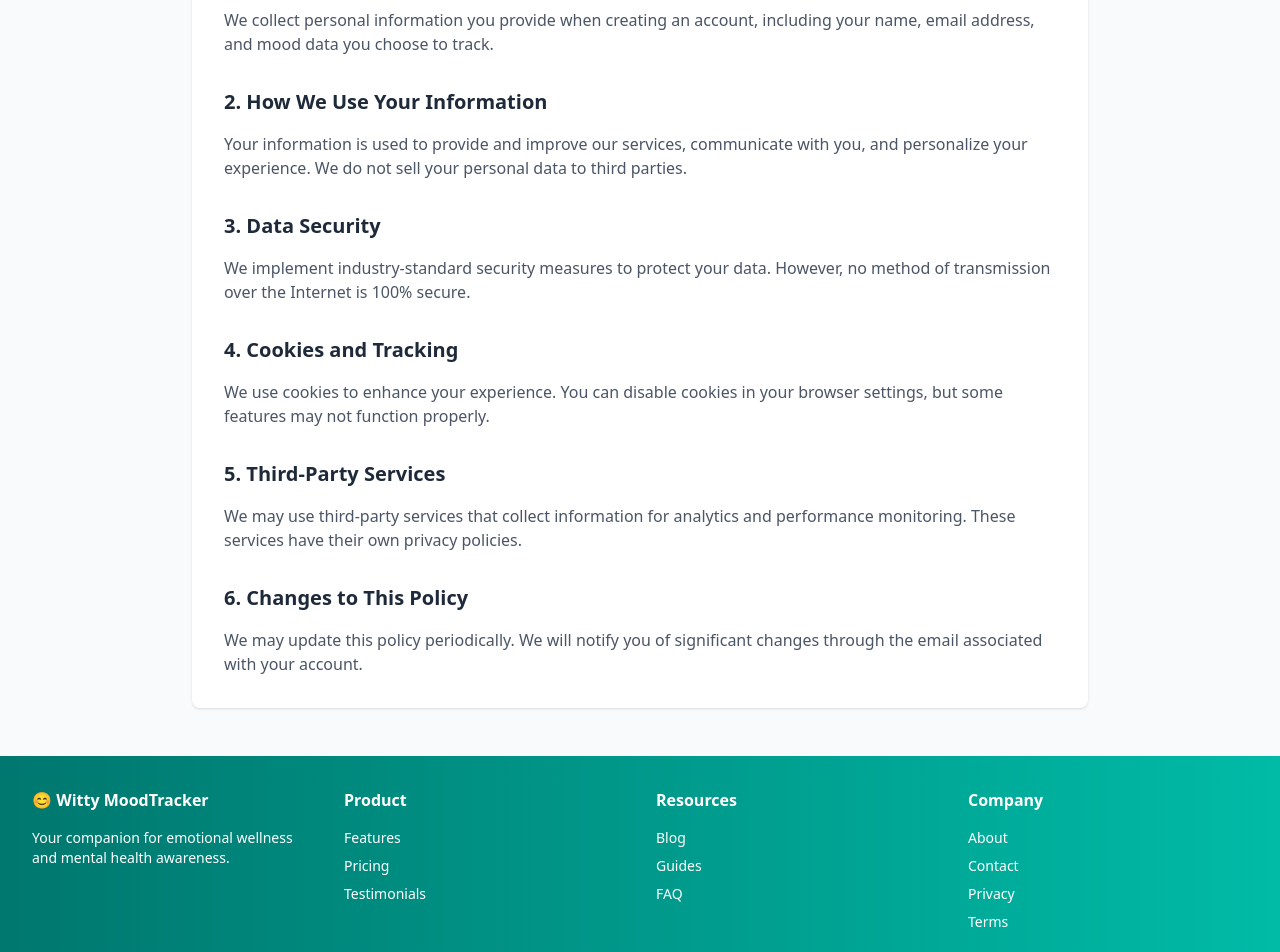
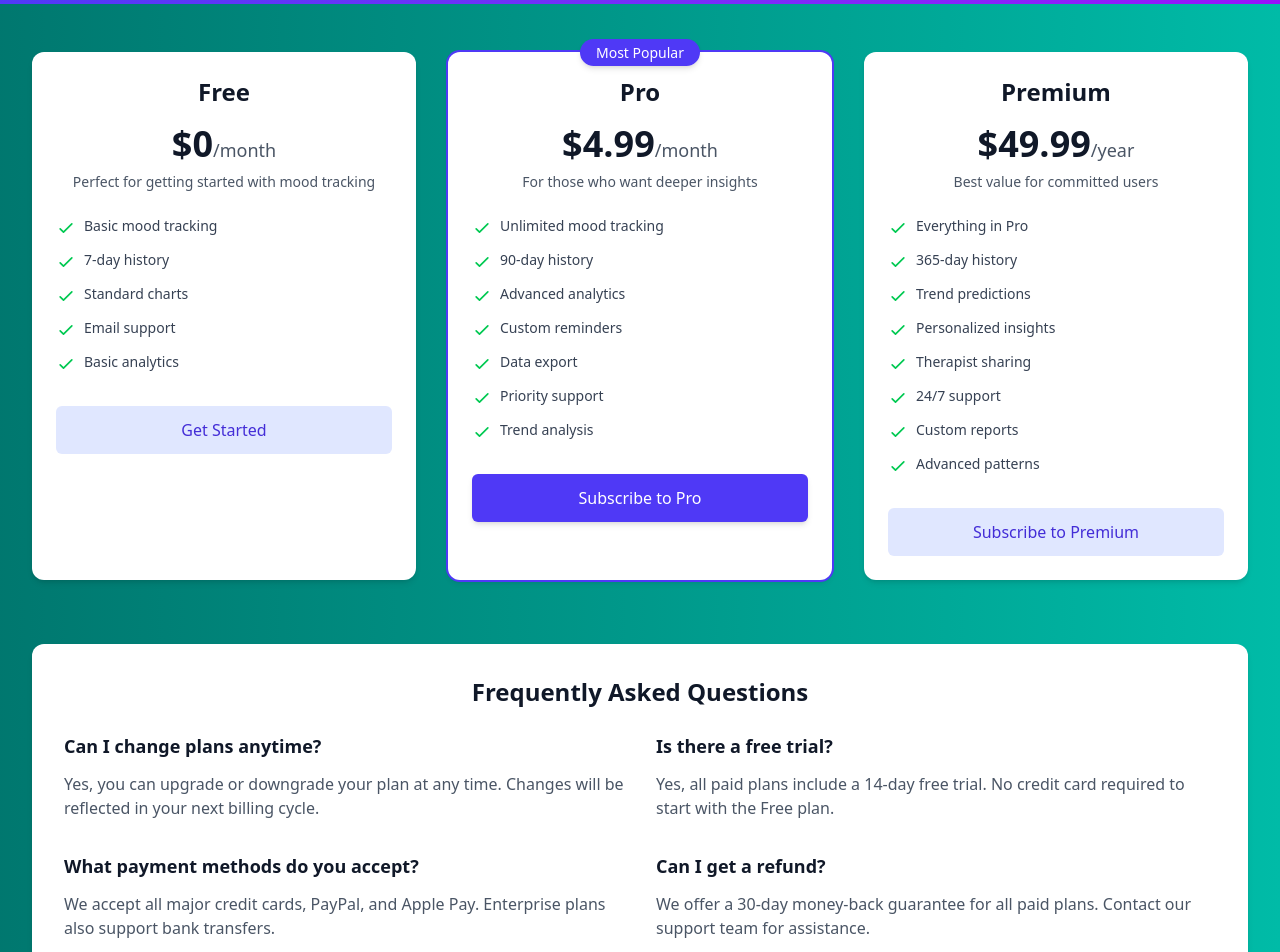
Before and after one commit to jacobkau/mood-tracker, a React (Vite) app in the folder client/: page /privacy in a window 1280 px wide. Shown: the part 240-1192 px from the top of the page. Built offline with nearby package versions, Linux system fonts and the light colour scheme; no server answers.

Commit message:
Update Privacy.jsx

```diff
--- a/client/src/pages/Privacy.jsx
+++ b/client/src/pages/Privacy.jsx
@@ -1,64 +1,259 @@
+import { useState, useEffect } from 'react';
+import { Link, useNavigate } from 'react-router-dom';
+import PageHeader from '../components/PageHeader';
+import { getSubscriptionPlans, subscribeToPlan } from '../services/api';
+import { toast } from 'react-toastify';
 import { useTheme } from '../context/useTheme';
-export default function Privacy() {
-    const { theme, themes } = useTheme();
+
+const Pricing = () => {
+  const [plans, setPlans] = useState([]);
+  const [loading, setLoading] = useState(true);
+  const [subscribing, setSubscribing] = useState(null);
+  const navigate = useNavigate();
+  const { theme, themes } = useTheme();
   const currentTheme = themes[theme];
+
+  useEffect(() => {
+    const fetchPlans = async () => {
+      try {
+        setLoading(true);
+        const response = await getSubscriptionPlans();
+
+        // Handle different response structures
+        let plansData = [];
+
+        if (Array.isArray(response.data)) {
+          // If response.data is already an array
+          plansData = response.data;
+        } else if (response.data && Array.isArray(response.data.plans)) {
+          // If response.data has a plans property that's an array
+          plansData = response.data.plans;
+        } else if (response.data && response.data.success && Array.isArray(response.data.data)) {
+          // If response.data has a data property that's an array
+          plansData = response.data.data;
+        } else {
+          console.error('Unexpected API response structure:', response.data);
+          throw new Error('Invalid plans data format');
+        }
+
+        setPlans(plansData);
+      } catch (error) {
+        console.error('Failed to fetch plans:', error);
+
+        // Show fallback plans if API is unavailable
+        if (error.code === 'ECONNREFUSED' || error.message.includes('Network Error')) {
+          toast.error('Cannot connect to server. Showing demo plans.');
+          setPlans([
+            {
+              id: 'free',
+              name: 'Free',
+              price: 0,
+              description: 'Perfect for getting started with mood tracking',
+              features: [
+                'Basic mood tracking',
+                '7-day history',
+                'Standard charts',
+                'Email support',
+                'Basic analytics'
+              ],
+              popular: false,
+              period: 'month'
+            },
+            {
+              id: 'pro',
+              name: 'Pro',
+              price: 4.99,
+              period: 'month',
+              description: 'For those who want deeper insights',
+              features: [
+                'Unlimited mood tracking',
+                '90-day history',
+                'Advanced analytics',
+                'Custom reminders',
+                'Data export',
+                'Priority support',
+                'Trend analysis'
+              ],
+              popular: true
+            },
+            {
+              id: 'premium',
+              name: 'Premium',
+              price: 49.99,
+              period: 'year',
+              description: 'Best value for committed users',
+              features: [
+                'Everything in Pro',
+                '365-day history',
+                'Trend predictions',
+                'Personalized insights',
+                'Therapist sharing',
+                '24/7 support',
+                'Custom reports',
+                'Advanced patterns'
+              ],
+              popular: false
+            }
+          ]);
+        } else {
+          toast.error('Failed to load pricing plans');
+          setPlans([]); // Set empty array to prevent map error
+        }
+      } finally {
+        setLoading(false);
+      }
+    };
+
+    fetchPlans();
+  }, []);
+
+  const handleSubscribe = async (planId, planName) => {
+    try {
+      setSubscribing(planId);
+
+      // Check if user is authenticated
+      const token = localStorage.getItem('token');
+      if (!token) {
+        navigate('/register', {
+          state: {
+            message: `Please create an account to subscribe to the ${planName} plan`,
+            plan: planId
+          }
+        });
+        return;
+      }
+
+      await subscribeToPlan(planId);
+      toast.success(`Successfully subscribed to ${planName} plan!`);
+      navigate('/dashboard', {
+        state: { message: `Welcome to your ${planName} plan!` }
+      });
+    } catch (error) {
+      console.error('Subscription failed:', error);
+      toast.error(error.response?.data?.error || 'Subscription failed. Please try again.');
+    } finally {
+      setSubscribing(null);
+    }
+  };
+
+  if (loading) {
+    return (
+      <div className={`${currentTheme.footerBg} ${currentTheme.footerText} min-h-screen bg-gray-50 flex items-center justify-center`}>
+        <div className="animate-spin rounded-full h-12 w-12 border-b-2 border-indigo-600"></div>
+      </div>
+    );
+  }
+
   return (
-    <div className={'${currentTheme.footerBg} ${currentTheme.footerText} min-h-screen bg-gray-50 py-12 px-4 sm:px-6 lg:px-8'}>
-      <div className="max-w-4xl mx-auto bg-white shadow rounded-lg overflow-hidden">
-        <div className="p-8">
-          <h1 className="text-3xl font-bold text-gray-900 mb-6">Privacy Policy</h1>
+    <div className={`${currentTheme.footerBg} ${currentTheme.footerText} min-h-screen bg-gray-50`}>
+      <PageHeader
+        title="Pricing"
+        description="Choose the plan that works best for your emotional wellness journey"
+      />
 
-          <div className="prose prose-blue max-w-none">
-            <section className="mb-8">
-              <h2 className="text-xl font-semibold text-gray-800 mb-4">1. Information We Collect</h2>
-              <p className="text-gray-600">
-                We collect personal information you provide when creating an account, including your
-                name, email address, and mood data you choose to track.
-              </p>
-            </section>
+      <div className="max-w-7xl mx-auto py-12 px-4 sm:px-6 lg:px-8">
+        {plans.length === 0 ? (
+          <div className="text-center py-12">
+            <h3 className="text-xl font-semibold text-gray-900">No plans available</h3>
+            <p className="text-gray-600 mt-2">Please try again later or contact support.</p>
+          </div>
+        ) : (
+          <>
+            <div className="grid grid-cols-1 md:grid-cols-3 gap-8">
+              {plans.map((plan) => (
+                <div
+                  key={plan.id}
+                  className={`bg-white rounded-xl shadow-md p-6 transition-all duration-300 hover:shadow-xl ${
+                    plan.popular ? 'ring-2 ring-indigo-600 relative transform hover:scale-105' : ''
+                  }`}
+                >
+                  {plan.popular && (
+                    <div className="absolute top-0 left-1/2 transform -translate-x-1/2 -translate-y-1/2">
+                      <span className="bg-indigo-600 text-white text-sm font-medium px-4 py-1 rounded-full shadow-md">
+                        Most Popular
+                      </span>
+                    </div>
+                  )}
 
-            <section className="mb-8">
-              <h2 className="text-xl font-semibold text-gray-800 mb-4">2. How We Use Your Information</h2>
-              <p className="text-gray-600">
-                Your information is used to provide and improve our services, communicate with you,
-                and personalize your experience. We do not sell your personal data to third parties.
-              </p>
-            </section>
+                  <h3 className="text-2xl font-bold text-gray-900 text-center mb-2">{plan.name}</h3>
+                  <div className="mt-4 text-center">
+                    <span className="text-4xl font-bold text-gray-900">${plan.price}</span>
+                    {plan.period && <span className="text-gray-600 text-lg">/{plan.period}</span>}
+                  </div>
+                  <p className="mt-2 text-gray-600 text-center text-sm">{plan.description}</p>
 
-            <section className="mb-8">
-              <h2 className="text-xl font-semibold text-gray-800 mb-4">3. Data Security</h2>
-              <p className="text-gray-600">
-                We implement industry-standard security measures to protect your data. However, no
-                method of transmission over the Internet is 100% secure.
-              </p>
-            </section>
+                  <ul className="mt-6 space-y-3">
+                    {plan.features && plan.features.map((feature, index) => (
+                      <li key={index} className="flex items-start">
+                        <svg className="h-5 w-5 text-green-500 mr-2 mt-0.5 flex-shrink-0" fill="none" viewBox="0 0 24 24" stroke="currentColor">
+                          <path strokeLinecap="round" strokeLinejoin="round" strokeWidth="2" d="M5 13l4 4L19 7" />
+                        </svg>
+                        <span className="text-gray-700 text-sm">{feature}</span>
+                      </li>
+                    ))}
+                  </ul>
 
-            <section className="mb-8">
-              <h2 className="text-xl font-semibold text-gray-800 mb-4">4. Cookies and Tracking</h2>
-              <p className="text-gray-600">
-                We use cookies to enhance your experience. You can disable cookies in your browser
-                settings, but some features may not function properly.
-              </p>
-            </section>
+                  <div className="mt-8">
+                    <button
+                      onClick={() => handleSubscribe(plan.id, plan.name)}
+                      disabled={subscribing === plan.id}
+                      className={`w-full py-3 px-4 rounded-md font-medium transition-colors duration-200 ${
+                        plan.popular
+                          ? 'bg-indigo-600 hover:bg-indigo-700 text-white shadow-md hover:shadow-lg'
+                          : 'bg-indigo-100 hover:bg-indigo-200 text-indigo-700'
+                      } disabled:opacity-50 disabled:cursor-not-allowed`}
+                    >
+                      {subscribing === plan.id ? (
+                        <span className="flex items-center justify-center">
+                          <div className="animate-spin rounded-full h-4 w-4 border-b-2 border-current mr-2"></div>
+                          Processing...
+                        </span>
+                      ) : plan.id === 'free' ? (
+                        'Get Started'
+                      ) : (
+                        `Subscribe to ${plan.name}`
+                      )}
+                    </button>
+                  </div>
+                </div>
+              ))}
+            </div>
 
-            <section className="mb-8">
-              <h2 className="text-xl font-semibold text-gray-800 mb-4">5. Third-Party Services</h2>
-              <p className="text-gray-600">
-                We may use third-party services that collect information for analytics and performance
-                monitoring. These services have their own privacy policies.
-              </p>
-            </section>
+            <div className="mt-16 bg-white rounded-xl shadow-md p-8">
+              <h2 className="text-2xl font-bold text-gray-900 text-center mb-6">Frequently Asked Questions</h2>
+              <div className="grid grid-cols-1 md:grid-cols-2 gap-8">
+                <div>
+                  <h3 className="text-lg font-semibold text-gray-900 mb-3">Can I change plans anytime?</h3>
+                  <p className="text-gray-600">Yes, you can upgrade or downgrade your plan at any time. Changes will be reflected in your next billing cycle.</p>
+                </div>
+                <div>
+                  <h3 className="text-lg font-semibold text-gray-900 mb-3">Is there a free trial?</h3>
+                  <p className="text-gray-600">Yes, all paid plans include a 14-day free trial. No credit card required to start with the Free plan.</p>
+                </div>
+                <div>
+                  <h3 className="text-lg font-semibold text-gray-900 mb-3">What payment methods do you accept?</h3>
+                  <p className="text-gray-600">We accept all major credit cards, PayPal, and Apple Pay. Enterprise plans also support bank transfers.</p>
+                </div>
+                <div>
+                  <h3 className="text-lg font-semibold text-gray-900 mb-3">Can I get a refund?</h3>
+                  <p className="text-gray-600">We offer a 30-day money-back guarantee for all paid plans. Contact our support team for assistance.</p>
+                </div>
+              </div>
 
-            <section>
-              <h2 className="text-xl font-semibold text-gray-800 mb-4">6. Changes to This Policy</h2>
-              <p className="text-gray-600">
-                We may update this policy periodically. We will notify you of significant changes
-                through the email associated with your account.
-              </p>
-            </section>
-          </div>
-        </div>
+              <div className="mt-8 text-center">
+                <Link
+                  to="/contact"
+                  className="text-indigo-600 hover:text-indigo-800 font-medium"
+                >
+                  Have more questions? Contact our support team →
+                </Link>
+              </div>
+            </div>
+          </>
+        )}
       </div>
     </div>
   );
-}
+};
+
+export default Pricing;
```
